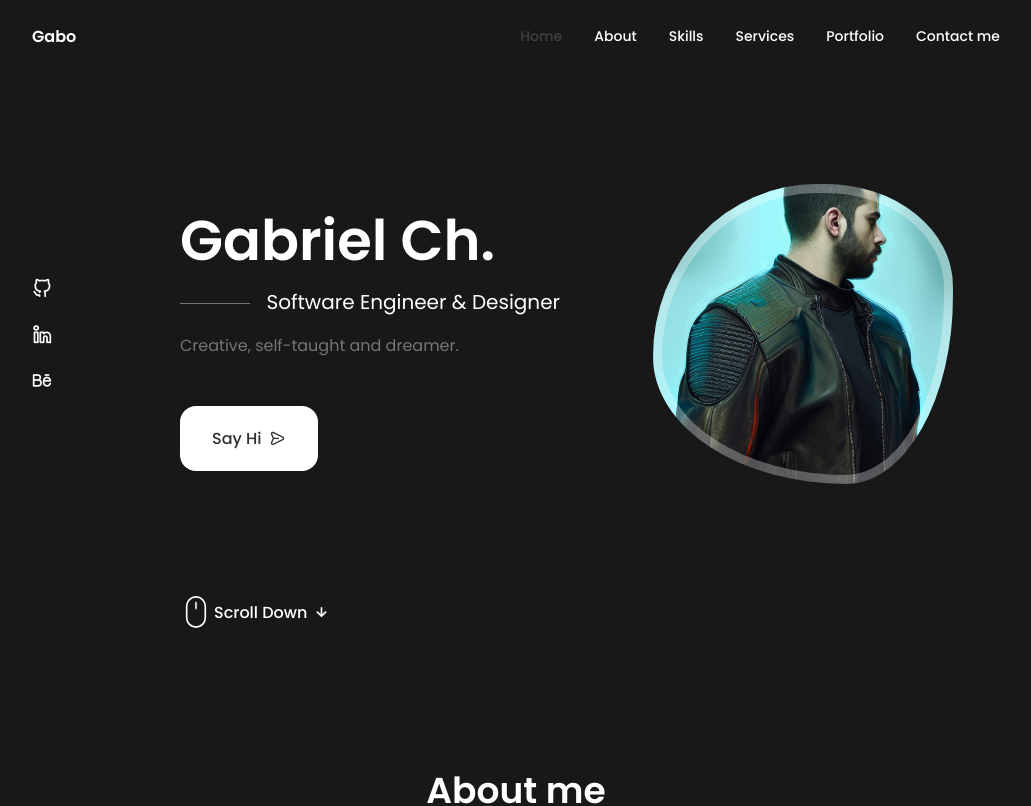
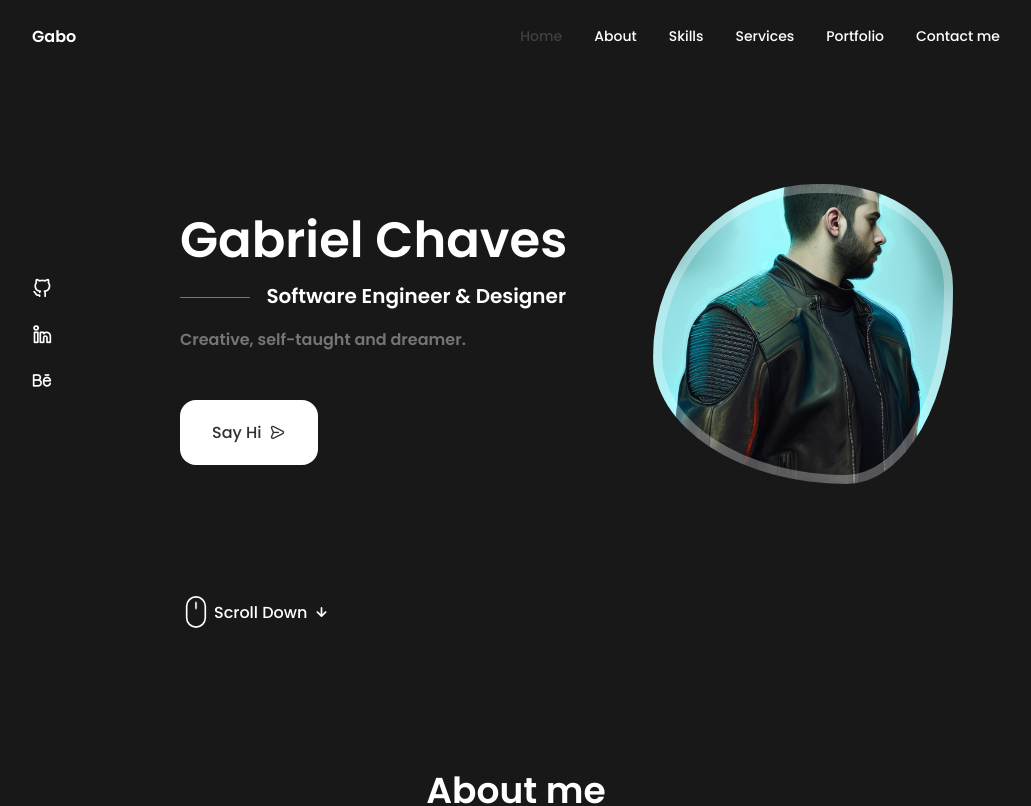
Before and after one commit to byteGabo/GaboPortfolio, a React (Create React App) app: page / in a window 1280 px wide. Shown: the top 806 px of the page, without its empty margins (124-1155 px from the left). Built offline with nearby package versions, Linux system fonts and the light colour scheme; the HTML template or start-up script is replaced by a standard one.

Commit message:
title and description size and weight changed

```diff
--- a/src/components/home/Data.jsx
+++ b/src/components/home/Data.jsx
@@ -3,7 +3,7 @@ import React from 'react'
 const Data = () => {
   return (
     <div className="home__data">
-        <h1 className="home__title">Gabriel Ch.</h1>
+        <h1 className="home__title">Gabriel Chaves</h1>
         <h3 className="home__subtitle">Software Engineer & Designer</h3>
         <p className="home__description">Creative, self-taught and dreamer.</p>
         <a href="#contact" className="button button--flex">
--- a/src/components/home/home.css
+++ b/src/components/home/home.css
@@ -24,7 +24,7 @@
 }
 
 .home__title{
-    font-size: var(--big-font-size);
+    font-size: 3.1rem;
     margin-bottom: var(--mb-0-25);
 }
 
@@ -32,7 +32,7 @@
     position: relative;
     font-size: var(--h3-font-size);
     padding-left: 5.4rem;
-    font-weight: var(--font-normal);
+    font-weight: 600;
     margin-bottom: var(--mb-1);
 }
 
@@ -49,6 +49,7 @@
 .home__description{
     max-width: 400px;
     margin-bottom: var(--mb-3);
+    font-weight: 600;
 }
 
 .home__img{
```
